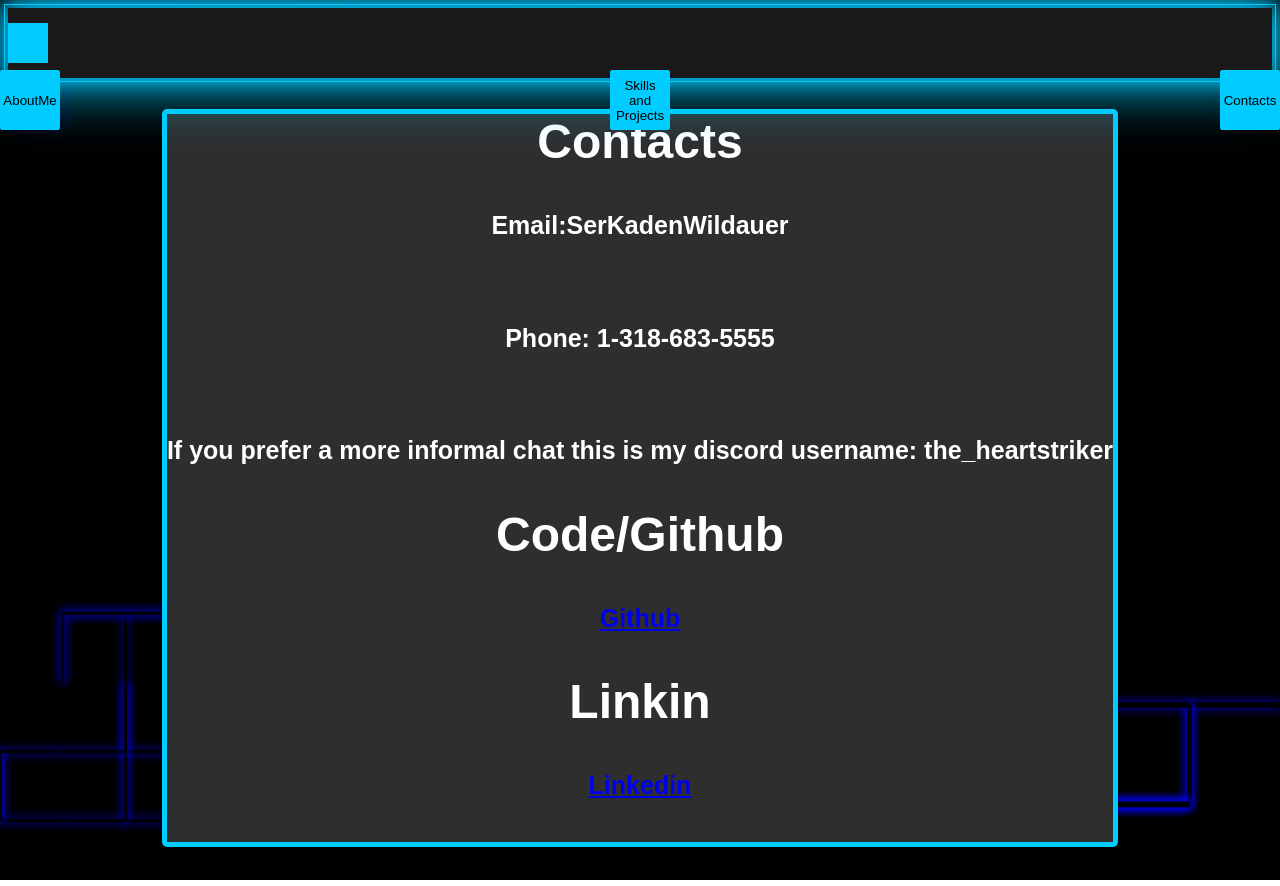
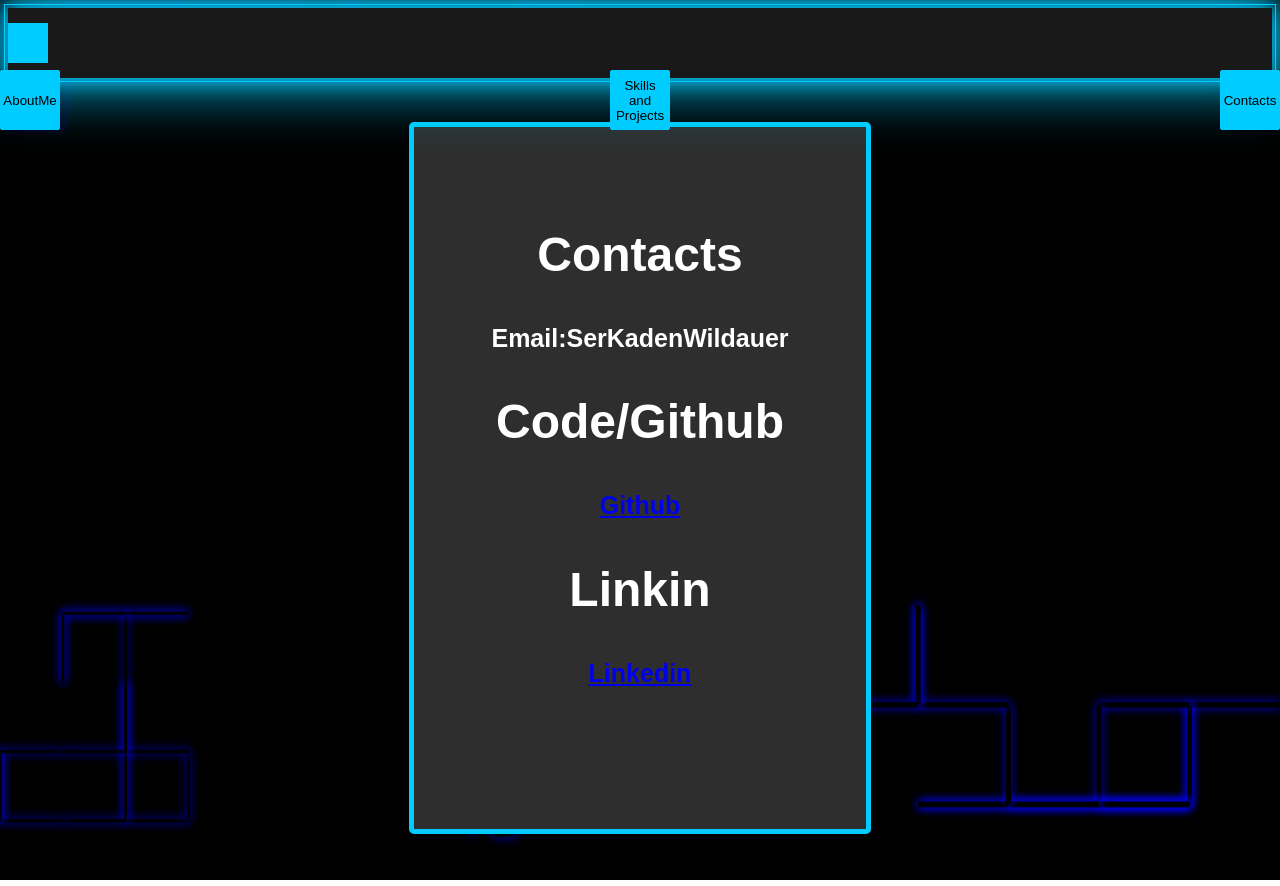
Before and after one commit to TheHeartstriker/Portfolio, a React (Vite) app in the folder Portfolio/: page /contact in a window 1280 px wide. Built offline with nearby package versions, Linux system fonts and the light colour scheme; a web font is replaced by a local one.

Commit message:
Text and images
Updated some text and images for my respective projects

```diff
--- a/Portfolio/src/Pages.jsx/About.jsx
+++ b/Portfolio/src/Pages.jsx/About.jsx
@@ -31,8 +31,8 @@ function About() {
           programming when I was 16 with the simple goal of keeping my mind
           sharp... After awhile I got hooked. The idea of being able to create
           almost anything within the confines of a computer and share it is
-          unbelievable to me. I find creation and improvment to be my reason for
-          living as I enjoy them the most.
+          endlessly entertaining to me. I find creation and improvment to be my
+          reason for living as I enjoy them the most.
         </p>
         <h1>What I am working on</h1>
         <p>
--- a/Portfolio/src/Pages.jsx/Contact.jsx
+++ b/Portfolio/src/Pages.jsx/Contact.jsx
@@ -6,11 +6,6 @@ function Contact() {
       <div className="ContactHeader">
         <h3>Contacts</h3>
         <h5>Email:SerKadenWildauer</h5>
-        <h5>Phone: 1-318-683-5555</h5>
-        <h5>
-          If you prefer a more informal chat this is my discord username:
-          the_heartstriker
-        </h5>
         <h3>Code/Github</h3>
         <a
           href="https://github.com/TheHeartstriker"
--- a/Portfolio/src/PagesCss/contact.css
+++ b/Portfolio/src/PagesCss/contact.css
@@ -17,8 +17,9 @@
   flex-direction: column;
   justify-content: center;
   align-items: center;
-  margin-top: 70px;
-  margin-bottom: 70px;
+  padding: 100px;
+  width: 20%;
+
   color: white;
   background-color: var(--back-round-grey);
   border: 5px solid var(--neon-blue);
--- a/Portfolio/src/PagesCss/skill.css
+++ b/Portfolio/src/PagesCss/skill.css
@@ -51,10 +51,18 @@
 .Project2 {
   top: 50%;
   left: 30%;
+  background-image: url("src/Images/ToDoPortfolio.png");
+  background-size: cover;
+  background-position: center;
+  background-repeat: no-repeat;
 }
 
-.Project2 {
+.Project3 {
   top: 50%;
+  background-image: url("src/Images/FitnessPortfolio.png");
+  background-size: cover;
+  background-position: center;
+  background-repeat: no-repeat;
 }
 
 .ProjectText {
```
Also changed, not shown: Portfolio/src/Images/FitnessPortfolio.png (added), Portfolio/src/Images/ToDoPortfolio.png (added).
